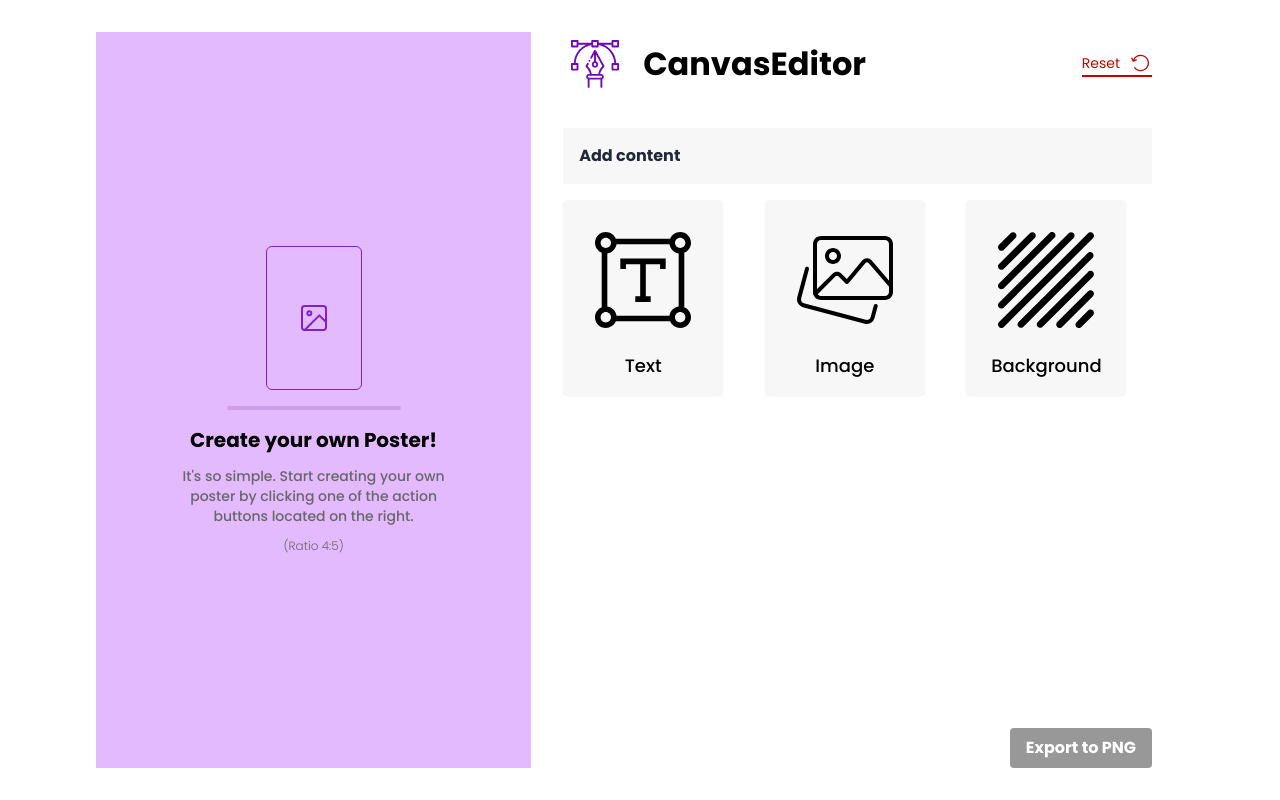
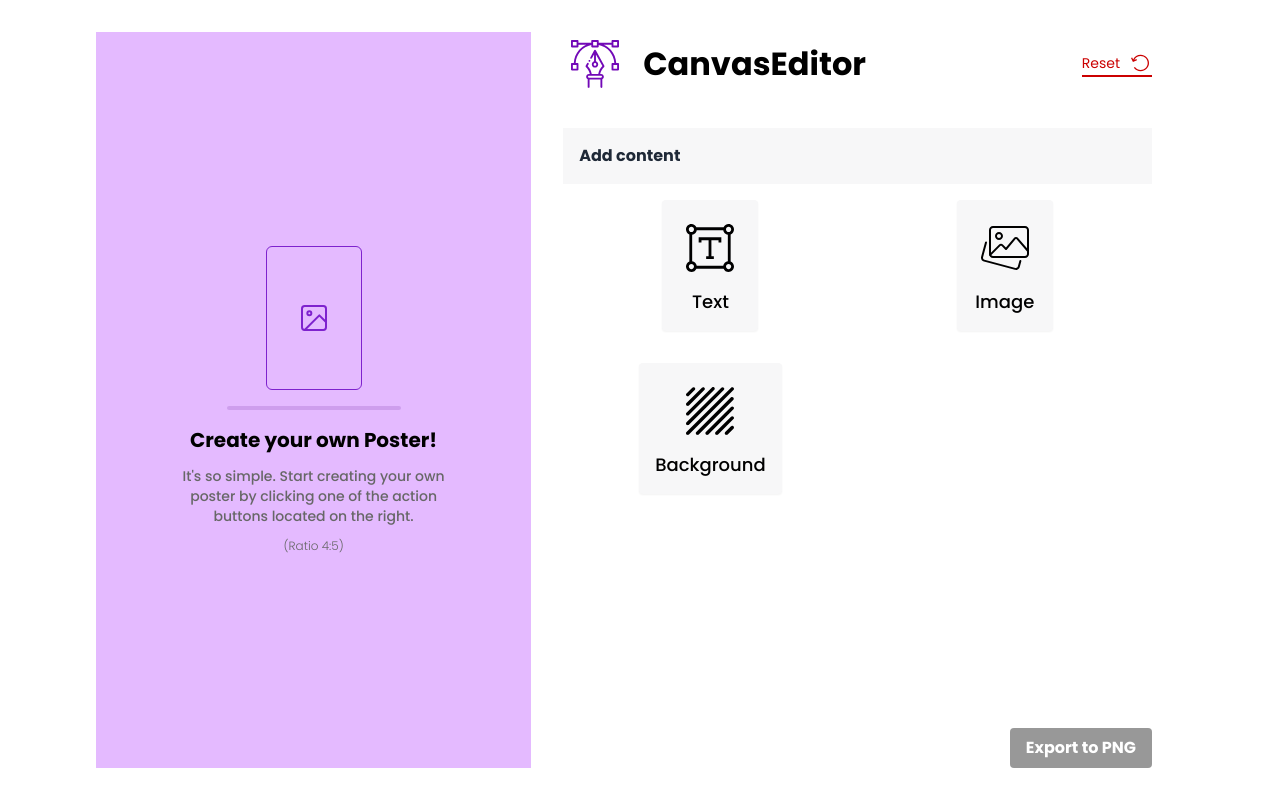
Before and after one commit to BaczkiewiczDawid/CanvasEditor, a React (Create React App) app: page / in a window 1280 px wide. Built offline with nearby package versions, Linux system fonts and the light colour scheme.

Commit message:
fix: design

```diff
--- a/src/App.tsx
+++ b/src/App.tsx
@@ -326,7 +326,7 @@ function App() {
     };
 
     return (
-        <div className="min-w-screen min-h-screen flex bg-white px-24 py-8">
+        <div className="min-w-screen min-h-screen flex bg-white px-24 py-8 max-h-screen">
             {/* @ts-ignore */}
             <div ref={canvasRef}
                  onMouseMove={(e) => handleMoveItem(e)}
@@ -491,11 +491,11 @@ function App() {
                     </div>
                 )}
             </div>
-            <div className="w-3/5  min-h-full px-8 flex flex-col">
+            <div className="w-3/5 px-8 flex flex-col mah-x-screen">
                 <Header setIsModalOpen={setIsModalOpen}/>
                 <div className="mt-8">
                     <h2 className="text-medium font-bold text-gray-800 mb-4 bg-white97 p-4">Add content</h2>
-                    <div className="grid grid-cols-3 gap-4">
+                    <div className="grid grid-cols-2 gap-y-8">
                         <ActionButton onClick={handleText} name={"Text"} image={Text}/>
                         <ActionButton onClick={() => handleImageSelectorClick("image")}
                                       handleFileChange={handleFileChange}
--- a/src/components/action-button.tsx
+++ b/src/components/action-button.tsx
@@ -10,13 +10,13 @@ type Props = {
 
 export const ActionButton = ({onClick, handleFileChange, imageInputRef, image, name}: Props) => {
     return (
-        <div>
+        <div className={"flex items-center justify-center"}>
             <button
                 className="bg-white97 p-4 rounded shadow-sm flex flex-col items-center justify-center"
                 onClick={onClick}
             >
                 <div className="flex items-center justify-center mb-2">
-                    <img className={"w-32 h-32"} src={image} alt={name}/>
+                    <img className={"w-16 h-16"} src={image} alt={name}/>
                 </div>
                 <p className="text-18 text-black100 font-medium">{name}</p>
             </button>
```
